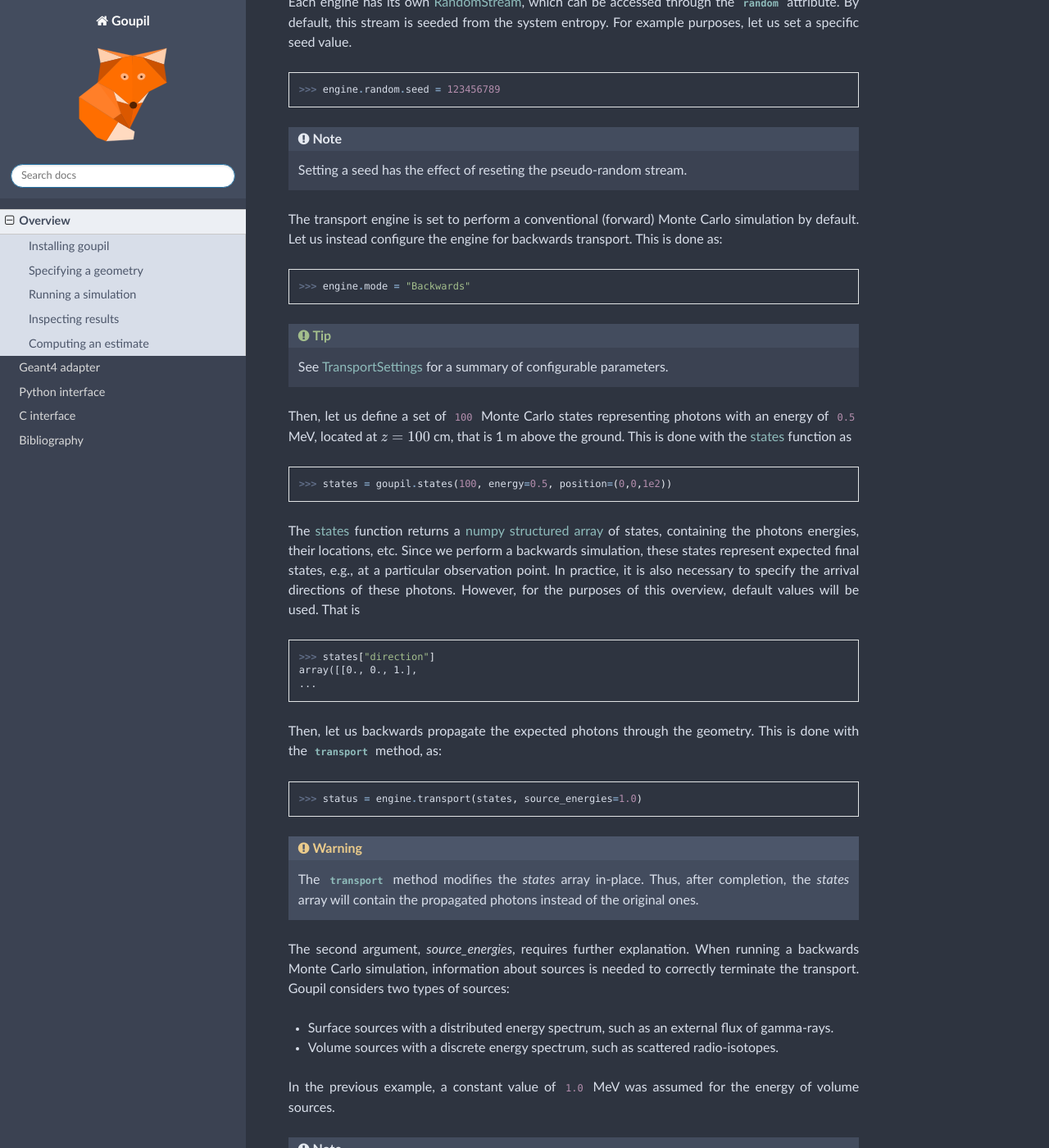
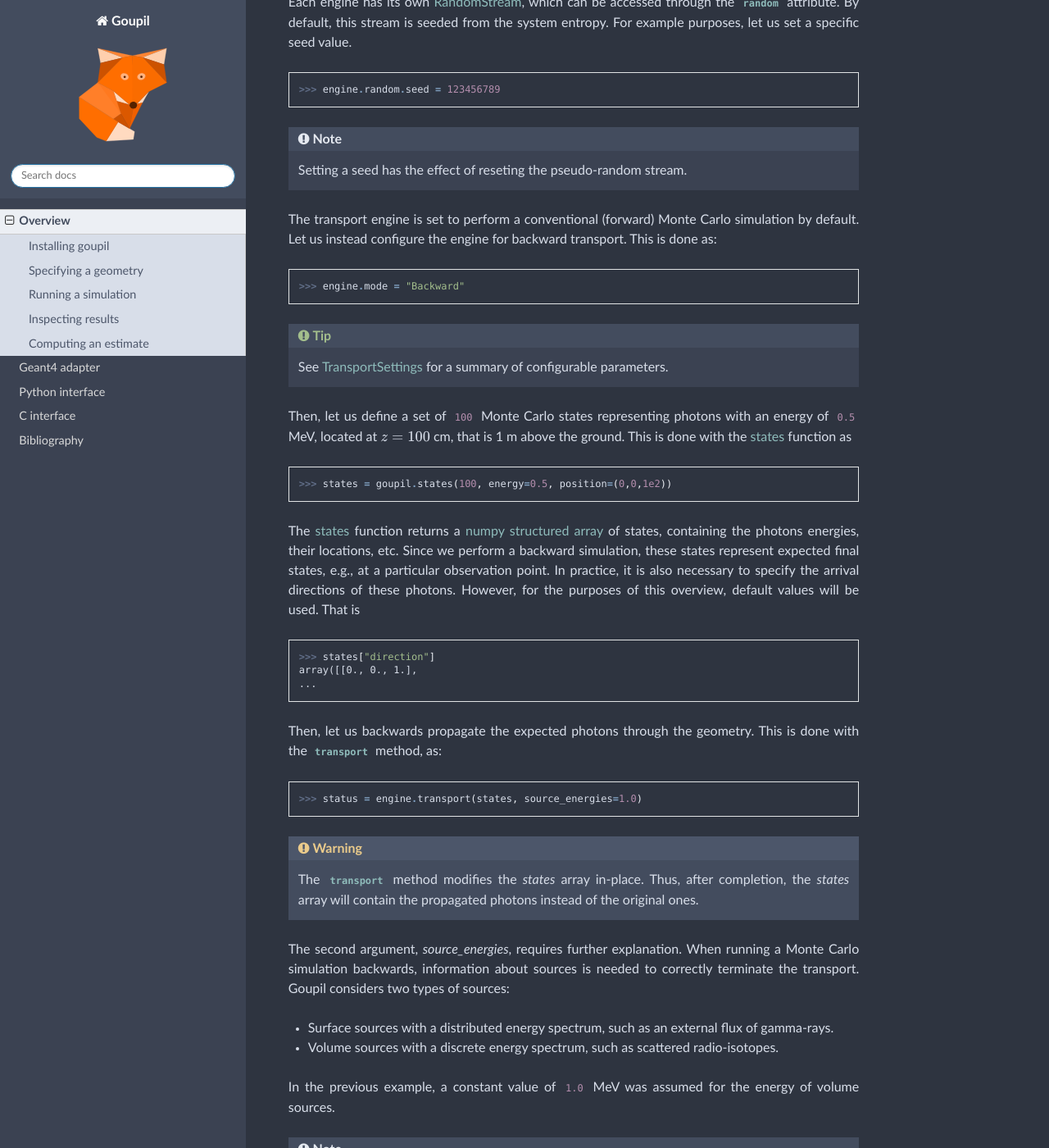
Before and after one commit to niess/goupil, a Sphinx documentation site: the page built from docs/overview.rst, in a window 1280 px wide and 1400 px high, scrolled down 2186 px. Shown: the whole window at 82% size. Built offline with Sphinx 7.4.7 and the Read the Docs theme 2.0.0, drawn with Linux system fonts in a browser that asks for light colours; some of the changed text lies outside the part shown.

Commit message:
Revert backward(s)

```diff
--- a/docs/index.rst
+++ b/docs/index.rst
@@ -1,10 +1,10 @@
 Goupil
 ======
 
-(**G**\ amma transp\ **O**\ rt **U**\ tility, a\ **P**\ proximate but revert\ **I**\ b\ **L**\ e)
+(**G**\ amma transp\ **O**\ rt **U**\ tility, a\ **P**\ proximate but revers\ **I**\ b\ **L**\ e)
 
 Goupil is a Monte Carlo transport engine designed for low-energy gamma-rays
-(0.1-3 MeV), typically emitted from radioactive isotopes. By using a backwards
+(0.1-3 MeV), typically emitted from radioactive isotopes. By using a backward
 transport algorithm, and making a few approximations, Goupil can significantly
 accelerate Monte Carlo simulations, resulting in computation time savings of up
 to 5 orders of magnitude in the air. For an academic description of Goupil, or
--- a/docs/overview.rst
+++ b/docs/overview.rst
@@ -110,10 +110,10 @@ specific seed value.
    Setting a seed has the effect of reseting the pseudo-random stream.
 
 The transport engine is set to perform a conventional (forward) Monte Carlo
-simulation by default. Let us instead configure the engine for backwards
+simulation by default. Let us instead configure the engine for backward
 transport. This is done as:
 
->>> engine.mode = "Backwards"
+>>> engine.mode = "Backward"
 
 .. tip::
 
@@ -129,7 +129,7 @@ photons with an energy of :python:`0.5` MeV, located at :math:`z =
 
 The :doc:`py/states` function returns a `numpy structured array
 <https://numpy.org/doc/stable/user/basics.rec.html>`_ of states, containing the
-photons energies, their locations, etc. Since we perform a backwards simulation,
+photons energies, their locations, etc. Since we perform a backward simulation,
 these states represent expected final states, e.g., at a particular observation
 point. In practice, it is also necessary to specify the arrival directions of
 these photons. However, for the purposes of this overview, default values will
@@ -151,7 +151,7 @@ is done with the :py:meth:`transport <TransportEngine.transport>` method, as:
    contain the propagated photons instead of the original ones.
 
 The second argument, *source_energies*, requires further explanation. When
-running a backwards Monte Carlo simulation, information about sources is needed
+running a Monte Carlo simulation backwards, information about sources is needed
 to correctly terminate the transport. Goupil considers two types of sources:
 
 - Surface sources with a distributed energy spectrum, such as an external flux
@@ -169,7 +169,7 @@ the energy of volume sources.
 
 .. tip::
 
-   In a backwards transport, contained surface sources (i.e. not located on an
+   In a backward transport, contained surface sources (i.e. not located on an
    outer boundary of the geometry) can be specified as a sector
    :py:attr:`boundary <TransportSettings.boundary>` at the level of the
    :doc:`py/transport_engine`.
@@ -205,7 +205,7 @@ are given as:
 
 >>> weights = states["weight"]
 
-A backwards Monte Carlo estimate of the gamma-ray flux for the expected
+A backward Monte Carlo estimate of the gamma-ray flux for the expected
 state :math:`\mathcal{S}_f` is given by
 
 .. math::
--- a/docs/py/random_stream.rst
+++ b/docs/py/random_stream.rst
@@ -4,7 +4,7 @@
 ===============
 
 This class represents a pseudo-random stream, such as the one consumed by the
-Monte Carlo transport. The stream can be shifted forward or backwards using the
+Monte Carlo transport. The stream can be shifted forwards or backwards using the
 :py:attr:`index <RandomStream.index>` attribute. By default, the stream is
 seeded using the system entropy.
 
--- a/docs/py/transport_status.rst
+++ b/docs/py/transport_status.rst
@@ -37,7 +37,7 @@ Attributes
 .. py:attribute:: TransportStatus.ENERGY_CONSTRAINT
 
    Indicates that the photon reached the energy constraint of a potential volume
-   source, during backwards transport.
+   source, during backward transport.
 
 .. py:attribute:: TransportStatus.ENERGY_MAX
 
```
Also changed, not shown: README.md (+1 -1 lines), docs/py/transport_engine.rst (+5 -5 lines), docs/py/transport_settings.rst (+5 -5 lines), 4 other files.
